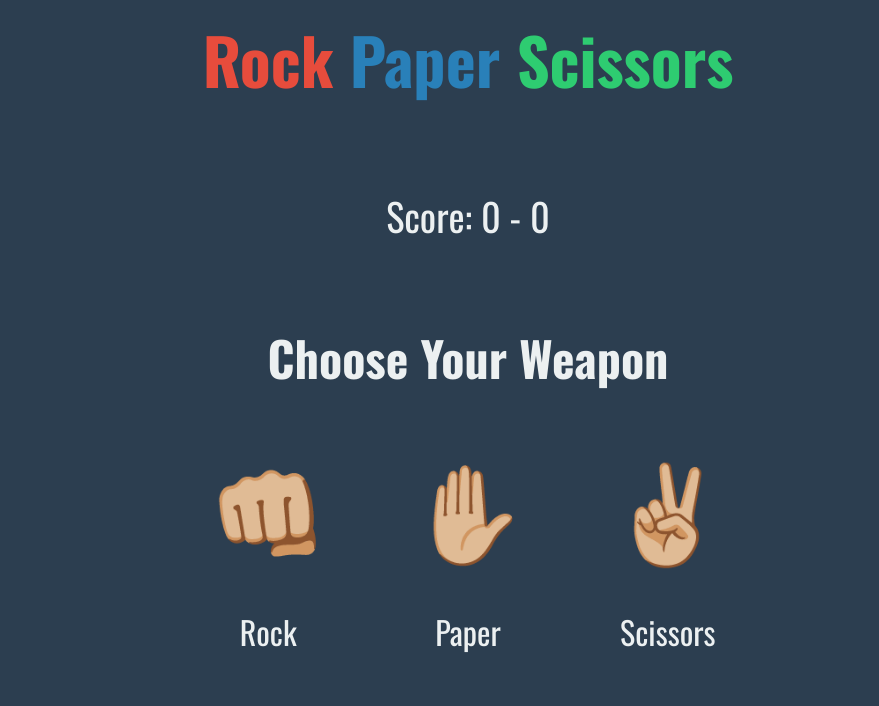
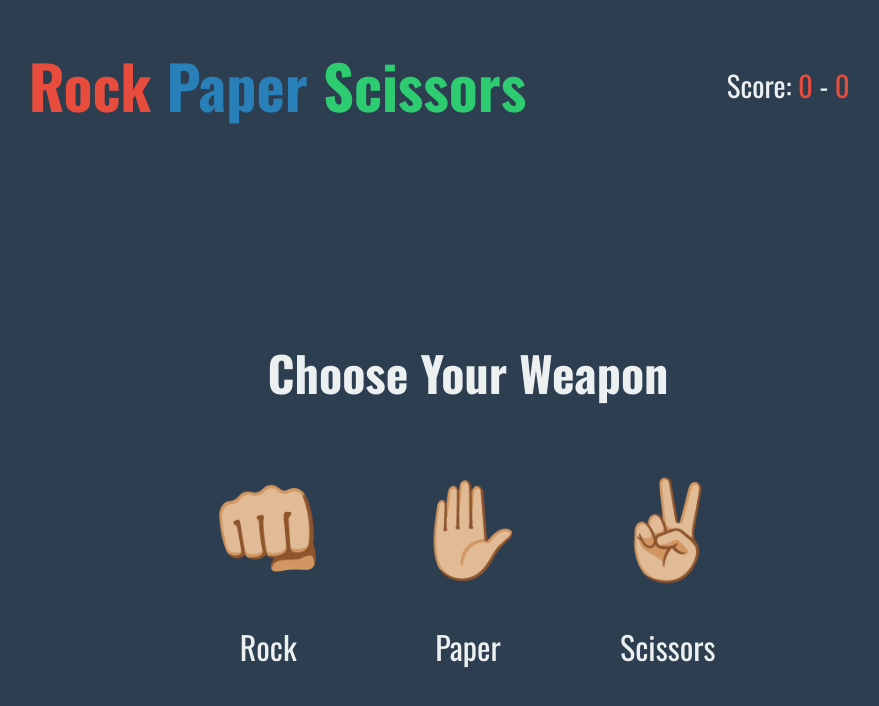
Before and after one commit to amit25095/RockPaperScissors, a plain HTML site: page index.html in a window 1280 px wide. Shown: the whole page, without its empty margins (172-1051 px from the left). Drawn offline with nearby package versions, Linux system fonts and the light colour scheme.

Commit message:
moved score and added hidden computer choice text

```diff
--- a/index.html
+++ b/index.html
@@ -18,15 +18,18 @@
     <link rel="stylesheet" href="style.css" />
   </head>
   <body>
-    <main class="main-content">
+    <header class="header-container">
       <h1 class="main-title">
         <span class="red">Rock</span> <span class="blue">Paper</span>
         <span class="green">Scissors</span>
       </h1>
       <p class="score">
-        Score: <span class="user-score">0</span> -
-        <span class="computer-score">0</span>
+        Score: <span class="user-score red">0</span> -
+        <span class="computer-score red">0</span>
       </p>
+    </header>
+    <main class="main-content">
+      <p class="comp-choice">computer chose: <span class="choice"></span></p>
       <h2>Choose Your Weapon</h2>
       <div class="selections">
         <div class="selection">
--- a/style.css
+++ b/style.css
@@ -1,3 +1,10 @@
+html,
+body {
+  margin: 0;
+  height: 100%;
+  overflow: hidden;
+}
+
 body {
   background-color: #2c3e50;
   color: #ecf0f1;
@@ -6,19 +13,31 @@ body {
   font-size: 16px;
 }
 
-.main-content.main-title {
-  font-size: 3em;
-  margin-bottom: 0;
+.score {
+  margin-right: 2em;
+}
+
+.header-container {
+  display: flex;
+  font-size: 1.5em;
+  align-items: center;
+  justify-content: space-evenly;
+  width: 100%;
+}
+
+.main-title {
+  font-size: 2.5em;
   font-weight: 700;
 }
 
 .main-content {
-  height: 80vh;
+  width: 100%;
+  height: 100%;
   display: flex;
   align-items: center;
-  justify-content: center;
   flex-direction: column;
   font-size: 2em;
+  margin-top: 4em;
 }
 
 .score {
@@ -47,3 +66,7 @@ body {
 .green {
   color: #2ecc71;
 }
+
+.comp-choice {
+  display: none;
+}
```
